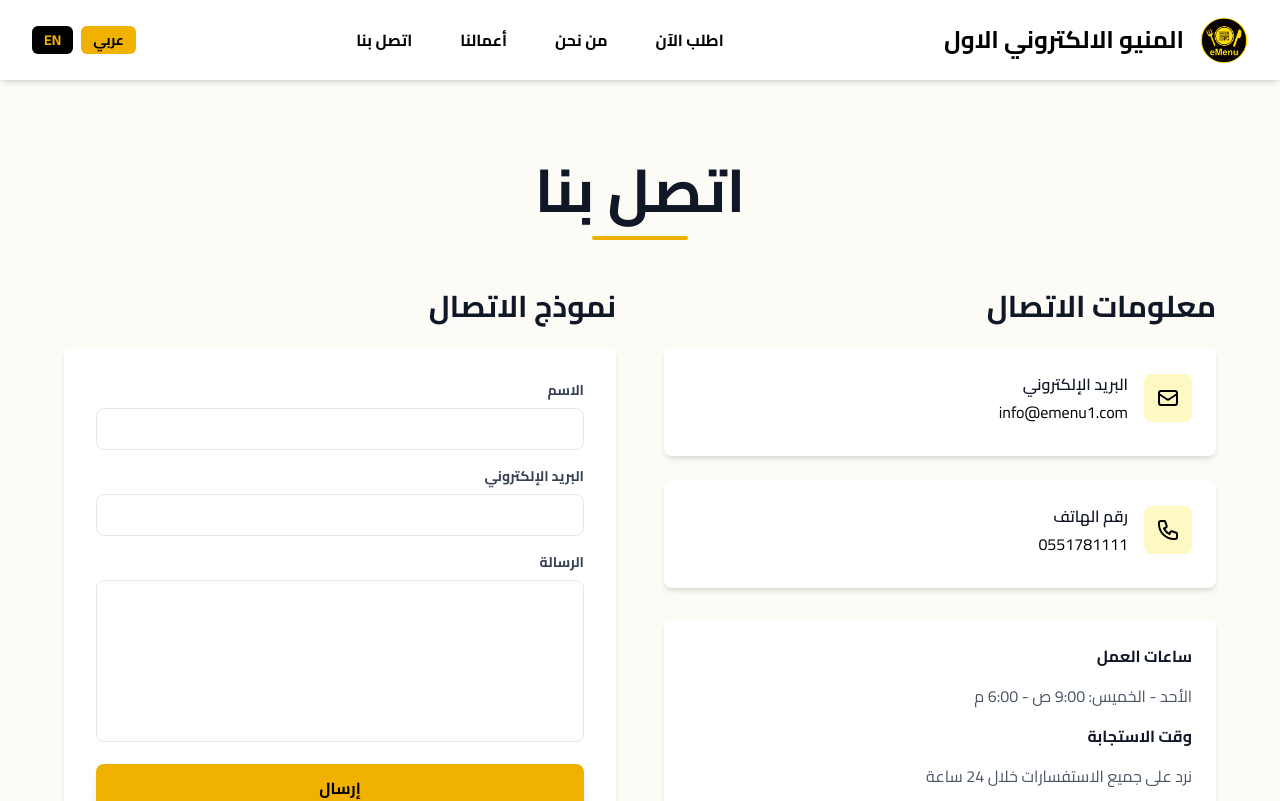
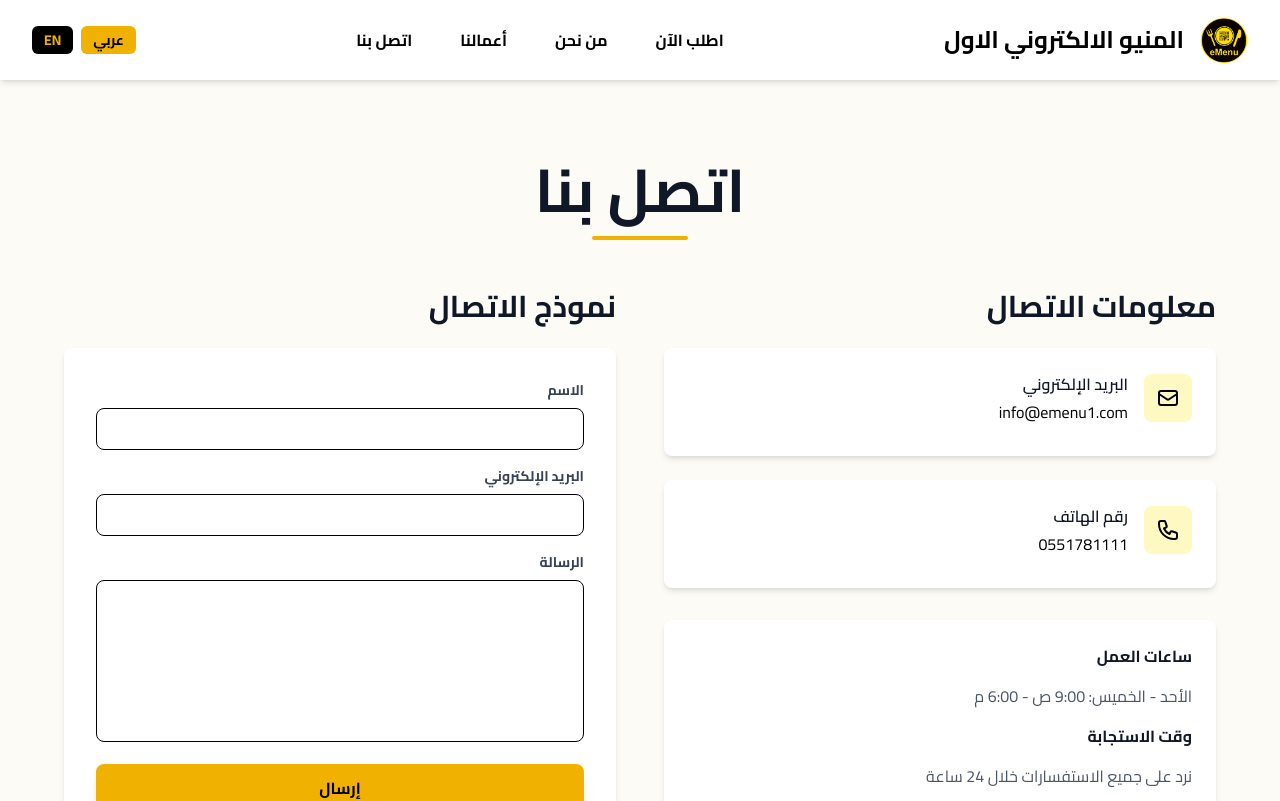
Before and after one commit to Abrajsa/emenu1, a Next.js app: page /contact in a window 1280 px wide. Shown: the top 801 px of the page. Built offline with nearby package versions, Linux system fonts and the light colour scheme.

Commit message:
تحديث

```diff
--- a/app/contact/page.tsx
+++ b/app/contact/page.tsx
@@ -200,7 +200,7 @@ function ContactContent() {
                       required
                       value={formData.name}
                       onChange={(e) => setFormData({ ...formData, name: e.target.value })}
-                      className="w-full px-3 py-2 border border-gray-200 rounded-lg text-black focus:ring-2 focus:ring-blue-300 focus:border-blue-300 transition-colors"
+                      className="w-full px-3 py-2 border border-black rounded-lg text-black focus:outline-none transition-colors"
                     />
                   </div>
 
@@ -217,7 +217,7 @@ function ContactContent() {
                       required
                       value={formData.email}
                       onChange={(e) => setFormData({ ...formData, email: e.target.value })}
-                      className="w-full px-3 py-2 border border-gray-200 rounded-lg text-black focus:ring-2 focus:ring-blue-300 focus:border-blue-300 transition-colors"
+                      className="w-full px-3 py-2 border border-black rounded-lg text-black focus:outline-none transition-colors"
                     />
                   </div>
 
@@ -234,7 +234,7 @@ function ContactContent() {
                       rows={6}
                       value={formData.message}
                       onChange={(e) => setFormData({ ...formData, message: e.target.value })}
-                      className="w-full px-3 py-2 border border-gray-200 rounded-lg text-black focus:ring-2 focus:ring-blue-300 focus:border-blue-300 transition-colors resize-none"
+                      className="w-full px-3 py-2 border border-black rounded-lg text-black focus:outline-none transition-colors resize-none"
                     />
                   </div>
 
```
